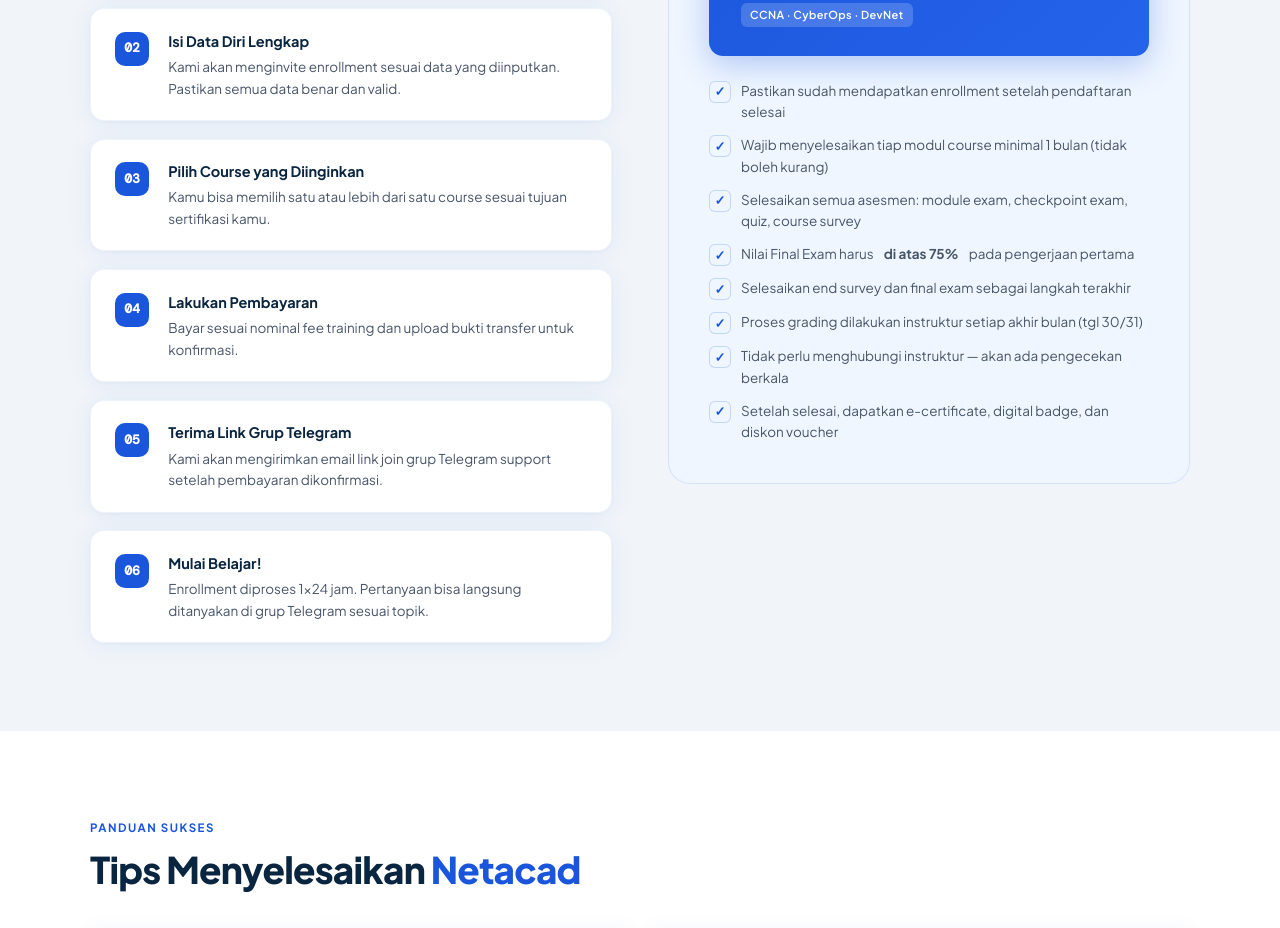
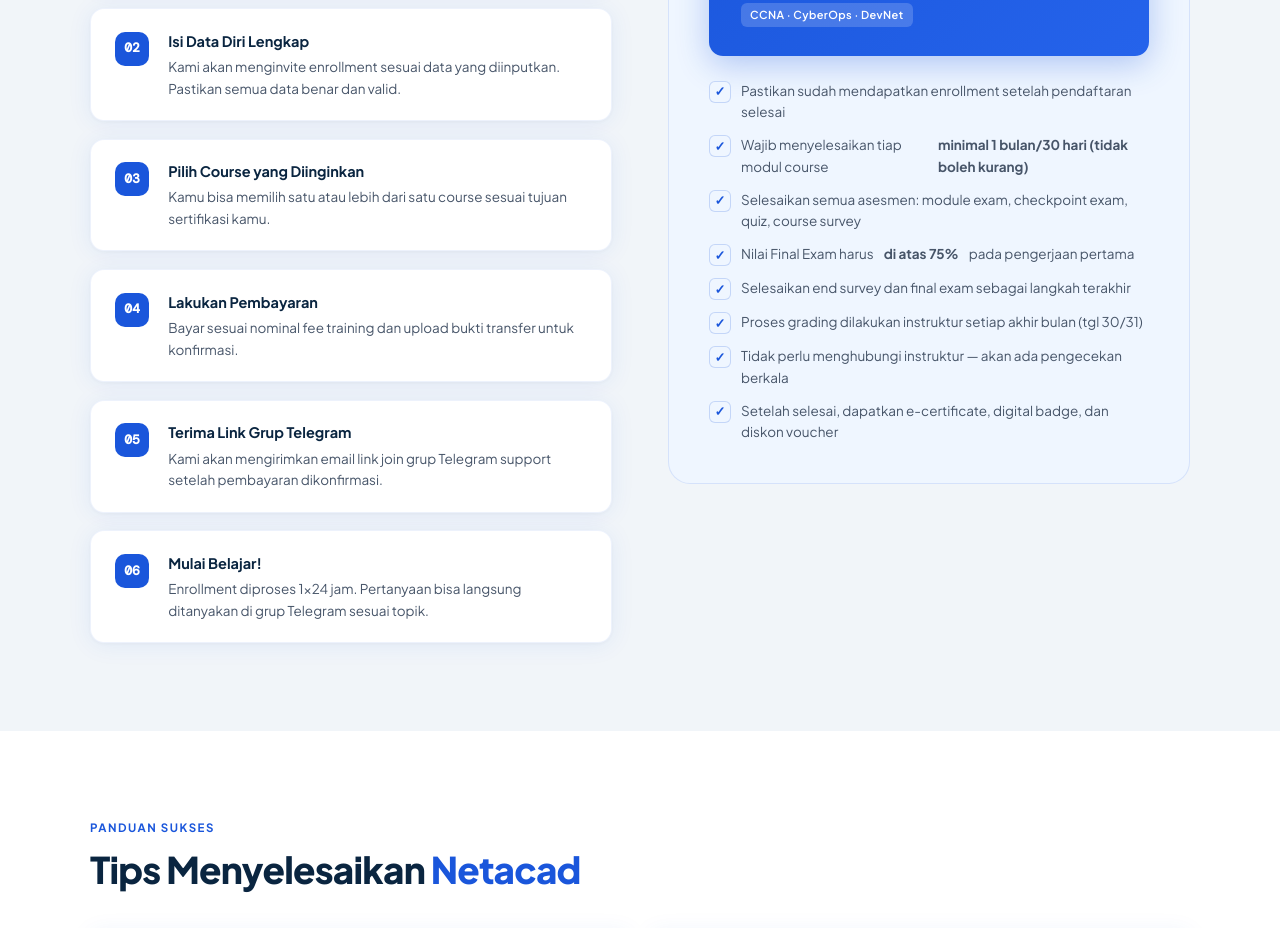
Before and after one commit to nixtrain/nixtrain.github.io, a plain HTML site: page index.html in a window 1280 px wide. Shown: the part 2077-3005 px from the top of the page. Drawn offline with nearby package versions, Linux system fonts and the light colour scheme.

Commit message:
Update index.html

```diff
--- a/index.html
+++ b/index.html
@@ -606,7 +606,7 @@
           </div>
           <ul class="checklist">
             <li>Pastikan sudah mendapatkan enrollment setelah pendaftaran selesai</li>
-            <li>Wajib menyelesaikan tiap modul course minimal 1 bulan (tidak boleh kurang)</li>
+            <li>Wajib menyelesaikan tiap modul course <strong>minimal 1 bulan/30 hari (tidak boleh kurang)</strong></li>
             <li>Selesaikan semua asesmen: module exam, checkpoint exam, quiz, course survey</li>
             <li>Nilai Final Exam harus <strong>di atas 75%</strong> pada pengerjaan pertama</li>
             <li>Selesaikan end survey dan final exam sebagai langkah terakhir</li>
```
